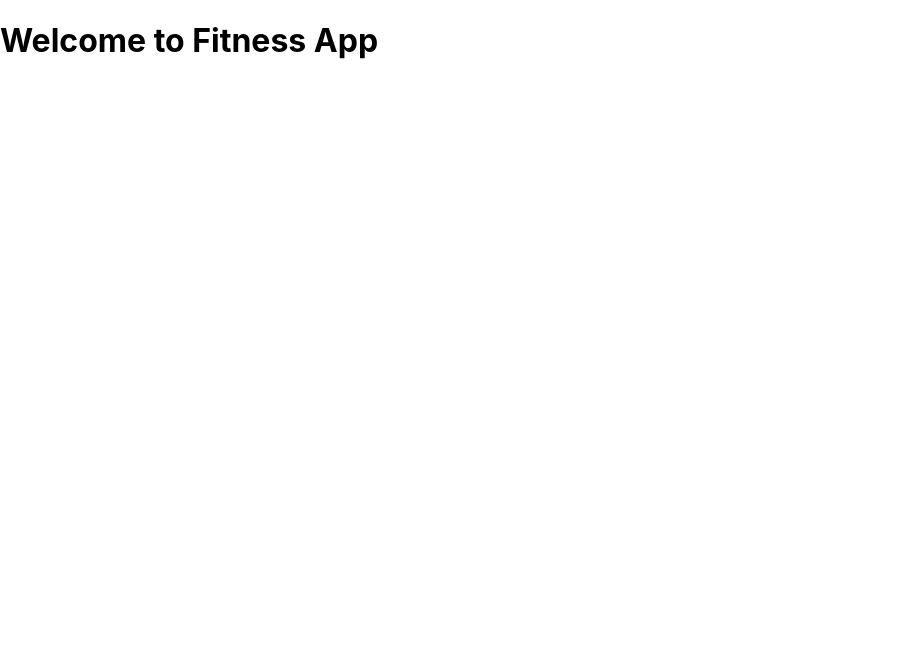
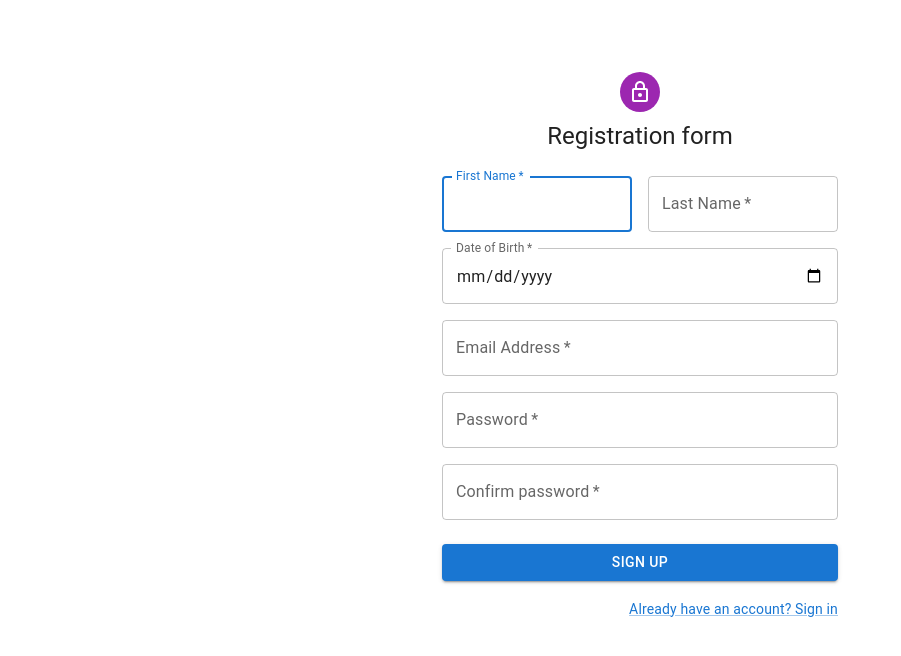
Before and after one commit to ah01567/Bechar_Fitness, a React (Create React App) app: page /register in a window 1280 px wide. Shown: the top 656 px of the page, without its empty margins (0-901 px from the left). Built offline with nearby package versions, Linux system fonts and the light colour scheme; the HTML template or start-up script is replaced by a standard one.

Commit message:
Login/Register UI added

```diff
--- a/package.json
+++ b/package.json
@@ -3,7 +3,12 @@
   "version": "0.1.0",
   "private": true,
   "dependencies": {
+    "@emotion/react": "^11.11.4",
+    "@emotion/styled": "^11.11.5",
+    "@mui/icons-material": "^5.15.17",
+    "@mui/material": "^5.15.17",
     "cra-template": "1.2.0",
+    "mdb-react-ui-kit": "^8.0.0",
     "react": "^18.3.1",
     "react-dom": "^18.3.1",
     "react-router-dom": "^6.23.0",
--- a/src/App.js
+++ b/src/App.js
@@ -1,16 +1,19 @@
 import React from 'react';
 import { BrowserRouter as Router, Routes, Route } from 'react-router-dom';
 import Login from './pages/Login';
+import Register from './pages/Register';
+import Home from './pages/Home';
+import Profile from './pages/Profile';
 
 const App = () => {
   return (
     <Router>
-      <div>
-        <h1>Welcome to Fitness App</h1>
         <Routes>
           <Route path="/login" element={<Login />} />
+          <Route path="/register" element={<Register />} />
+          <Route path="/" element={<Home />} />
+          <Route path="/profile" element={<Profile />} />
         </Routes>
-      </div>
     </Router>
   );
 };
--- /dev/null
+++ b/src/pages/Home.js
@@ -0,0 +1,11 @@
+import React from 'react';
+
+const Home = () => {
+  return (
+      <div>
+        <h1>Home page</h1>
+      </div>
+  );
+};
+
+export default Home;
--- a/src/pages/Login.js
+++ b/src/pages/Login.js
@@ -1,4 +1,16 @@
-import React, { useState } from 'react';
+import * as React from 'react';
+import { useState } from 'react';
+import Avatar from '@mui/material/Avatar';
+import Button from '@mui/material/Button';
+import CssBaseline from '@mui/material/CssBaseline';
+import TextField from '@mui/material/TextField';
+import Link from '@mui/material/Link';
+import Grid from '@mui/material/Grid';
+import Box from '@mui/material/Box';
+import LockOutlinedIcon from '@mui/icons-material/LockOutlined';
+import Typography from '@mui/material/Typography';
+import Container from '@mui/material/Container';
+import { createTheme, ThemeProvider } from '@mui/material/styles';
 
 const Login = () => {
   const [email, setEmail] = useState('');
@@ -10,33 +22,74 @@ const Login = () => {
     console.log('Login clicked');
   };
 
+  const defaultTheme = createTheme
   return (
-    <div>
-      <h2>Login</h2>
-      <form onSubmit={handleLogin}>
-        <div>
-          <label htmlFor="username">Emaill address:</label>
-          <input
-            type="email"
+      <ThemeProvider theme={defaultTheme}>
+        <Container component="main" maxWidth="xs">
+          <CssBaseline />
+          <Box
+            sx={{
+              marginTop: 8,
+              display: 'flex',
+              flexDirection: 'column',
+              alignItems: 'center',
+            }}
+          >
+            <Avatar sx={{ m: 1, bgcolor: 'secondary.main' }}>
+              <LockOutlinedIcon />
+            </Avatar>
+            <Typography component="h1" variant="h5">
+              Sign in
+            </Typography>
+            <Box component="form" onSubmit={handleLogin} noValidate sx={{ mt: 1 }}>
+              <TextField
+                margin="normal"
+                required
+                fullWidth
                 id="email"
+                label="Email Address"
+                name="email"
+                autoComplete="email"
                 value={email}
                 onChange={(e) => setEmail(e.target.value)}
+                autoFocus
+              />
+              <TextField
+                margin="normal"
                 required
-          />
-        </div>
-        <div>
-          <label htmlFor="password">Password:</label>
-          <input
+                fullWidth
+                name="password"
+                label="Password"
                 type="password"
                 id="password"
                 value={password}
                 onChange={(e) => setPassword(e.target.value)}
-            required
+                autoComplete="current-password"
               />
-        </div>
-        <button type="submit">Login</button>
-      </form>
-    </div>
+              <Button
+                type="submit"
+                fullWidth
+                variant="contained"
+                sx={{ mt: 3, mb: 2 }}
+              >
+                Sign In
+              </Button>
+              <Grid container>
+                <Grid item xs>
+                  <Link href="#" variant="body2">
+                    Forgot password?
+                  </Link>
+                </Grid>
+                <Grid item>
+                  <Link href="/register" variant="body2">
+                    {"Don't have an account? Sign Up"}
+                  </Link>
+                </Grid>
+              </Grid>
+            </Box>
+          </Box>
+        </Container>
+      </ThemeProvider>
     );
 };
 
--- /dev/null
+++ b/src/pages/Profile.js
@@ -0,0 +1,11 @@
+import React from 'react';
+
+const Profile = () => {
+  return (
+      <div>
+        <h1>Profile page</h1>
+      </div>
+  );
+};
+
+export default Profile;
--- /dev/null
+++ b/src/pages/Register.js
@@ -0,0 +1,152 @@
+import * as React from 'react';
+import { useState } from 'react';
+import Avatar from '@mui/material/Avatar';
+import Button from '@mui/material/Button';
+import CssBaseline from '@mui/material/CssBaseline';
+import TextField from '@mui/material/TextField';
+import Link from '@mui/material/Link';
+import Grid from '@mui/material/Grid';
+import Box from '@mui/material/Box';
+import LockOutlinedIcon from '@mui/icons-material/LockOutlined';
+import Typography from '@mui/material/Typography';
+import Container from '@mui/material/Container';
+import { createTheme, ThemeProvider } from '@mui/material/styles';
+
+const Register = () => {
+
+  const [fname, setFname] = useState('');
+  const [lname, setLname] = useState('');
+  const [dob, setDob] = useState('');
+  const [email, setEmail] = useState('');
+  const [password, setPassword] = useState('');
+
+  const handleSubmit = (event) => {
+    event.preventDefault();
+    const data = new FormData(event.currentTarget);
+    console.log({
+      dob: data.get('dob'),
+      email: data.get('email'),
+      password: data.get('password'),
+    });
+  };
+
+  return (
+    <ThemeProvider theme={createTheme()}>
+      <Container component="main" maxWidth="xs">
+        <CssBaseline />
+        <Box
+          sx={{
+            marginTop: 8,
+            display: 'flex',
+            flexDirection: 'column',
+            alignItems: 'center',
+          }}
+        >
+          <Avatar sx={{ m: 1, bgcolor: 'secondary.main' }}>
+            <LockOutlinedIcon />
+          </Avatar>
+          <Typography component="h1" variant="h5">
+            Registration form
+          </Typography>
+          <Box component="form" noValidate onSubmit={handleSubmit} sx={{ mt: 3 }}>
+            <Grid container spacing={2}>
+              <Grid item xs={12} sm={6}>
+                <TextField
+                  autoComplete="given-name"
+                  name="firstName"
+                  required
+                  fullWidth
+                  id="firstName"
+                  label="First Name"
+                  value={fname}
+                  onChange={(e) => setFname(e.target.value)}
+                  autoFocus
+                />
+              </Grid>
+              <Grid item xs={12} sm={6}>
+                <TextField
+                  required
+                  fullWidth
+                  id="lastName"
+                  label="Last Name"
+                  name="lastName"
+                  value={lname}
+                  onChange={(e) => setLname(e.target.value)}
+                  autoComplete="family-name"
+                />
+              </Grid>
+              <Grid item xs={12}>
+                <TextField
+                  required
+                  fullWidth
+                  id="dob"
+                  label="Date of Birth"
+                  name="dob"
+                  type="date"
+                  value={dob}
+                  onChange={(e) => setDob(e.target.value)}
+                 InputLabelProps={{
+                      shrink: true,
+                  }}
+                />
+             </Grid>
+              <Grid item xs={12}>
+                <TextField
+                  required
+                  fullWidth
+                  id="email"
+                  label="Email Address"
+                  name="email"
+                  autoComplete="email"
+                  value={email}
+                  onChange={(e) => setEmail(e.target.value)}
+                />
+              </Grid>
+              <Grid item xs={12}>
+                <TextField
+                  required
+                  fullWidth
+                  name="password"
+                  label="Password"
+                  type="password"
+                  id="password"
+                  autoComplete="new-password"
+                  value={password}
+                  onChange={(e) => setPassword(e.target.value)}
+                />
+              </Grid>
+              <Grid item xs={12}>
+                <TextField
+                  required
+                  fullWidth
+                  name="password"
+                  label="Confirm password"
+                  type="password"
+                  id="Confirmpassword"
+                  autoComplete="new-password"
+                />
+              </Grid>
+            </Grid>
+            <Button
+              type="submit"
+              fullWidth
+              variant="contained"
+              sx={{ mt: 3, mb: 2 }}
+            >
+              Sign Up
+            </Button>
+            <Grid container justifyContent="flex-end">
+              <Grid item>
+                <Link href="/login" variant="body2">
+                  Already have an account? Sign in
+                </Link>
+              </Grid>
+            </Grid>
+          </Box>
+        </Box>
+      </Container>
+    </ThemeProvider>
+  );
+}
+
+export default Register;
```
Also changed, not shown: 1 other file (tests, documents, lock files or other folders). Lines whose indentation alone changed are shown as unchanged.
